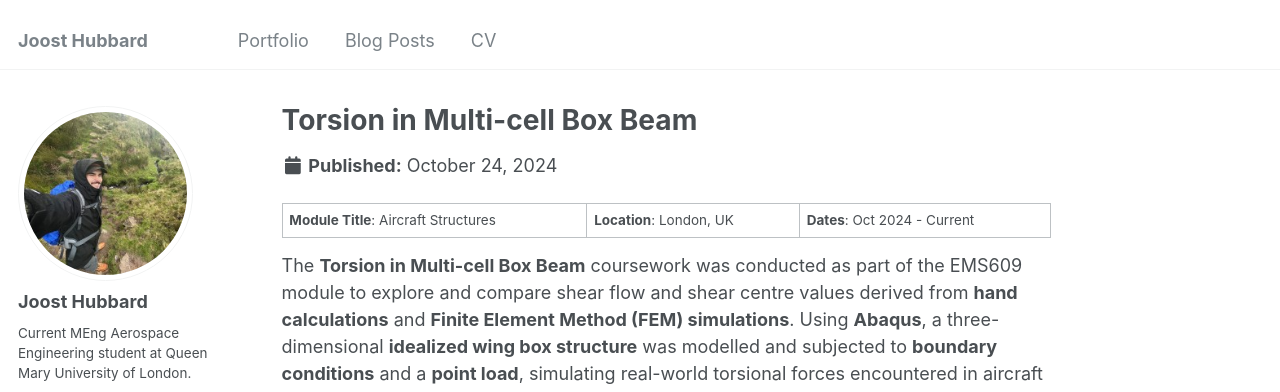
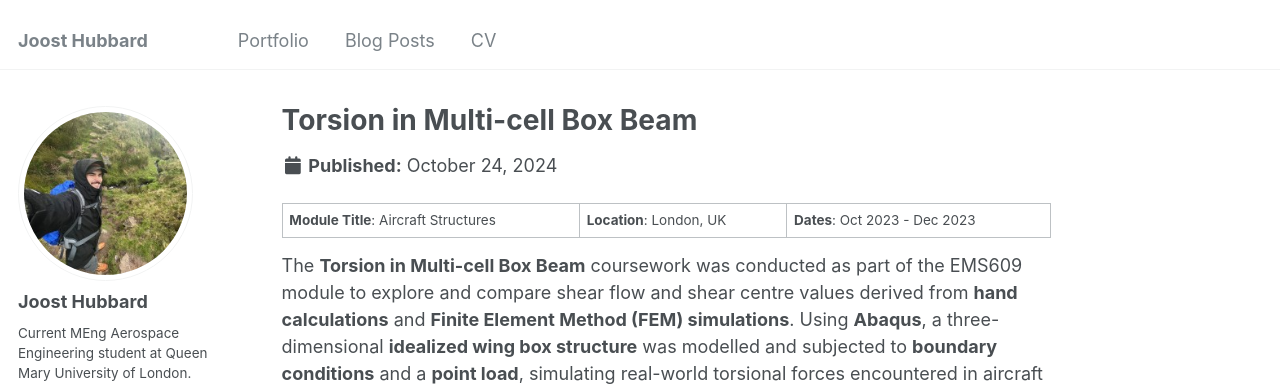
Before and after one commit to Joosty/Joosty..github.io, a Jekyll site: the page built from _portfolio/6_Torsion_in_Multi_cell_box_beam.md, in a window 1280 px wide and 900 px high. Shown: the top 392 px of the window. Built offline with Jekyll 4.4.1, drawn with Linux system fonts in a browser that asks for light colours.

Commit message:
Update 6_Torsion_in_Multi_cell_box_beam.md

```diff
--- a/_portfolio/6_Torsion_in_Multi_cell_box_beam.md
+++ b/_portfolio/6_Torsion_in_Multi_cell_box_beam.md
@@ -1,10 +1,10 @@
 ---
 title: "Torsion in Multi-cell Box Beam"
-excerpt: "A detailed study on the torsional behavior of a multi-cell box beam structure, comparing shear flow and shear centre calculations from both hand calculations and FEM analysis using Abaqus.<br/><img src='/images/Displacement_Visualization.jpg'>"
+excerpt: "A detailed study on the torsional behaviour of a multi-cell box beam structure, comparing shear flow and shear centre calculations from both hand calculations and FEM analysis using Abaqus.<br/><img src='/images/Displacement_Visualization.jpg'>"
 collection: portfolio
 ---
 
-**Module Title**: Aircraft Structures | **Location**: London, UK | **Dates**: Oct 2024 - Current
+**Module Title**: Aircraft Structures | **Location**: London, UK | **Dates**: Oct 2023 - Dec 2023
 
 The **Torsion in Multi-cell Box Beam** coursework was conducted as part of the EMS609 module to explore and compare shear flow and shear centre values derived from **hand calculations** and **Finite Element Method (FEM) simulations**. Using **Abaqus**, a three-dimensional **idealized wing box structure** was modelled and subjected to **boundary conditions** and a **point load**, simulating real-world torsional forces encountered in aircraft structures.
 
```
